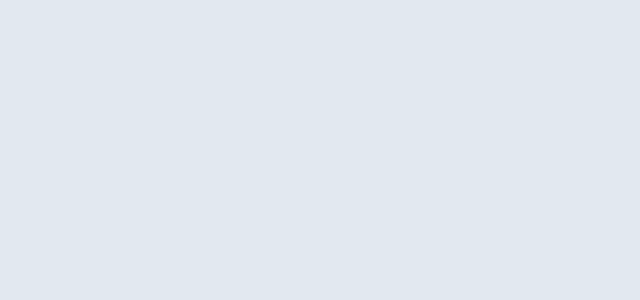
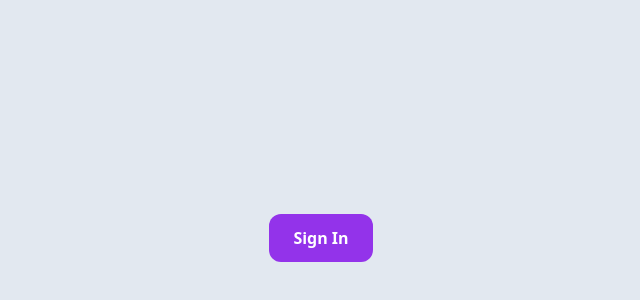
Before and after one commit to JulioFuentes2021/feedback-app, a React (Vite) app: page /feedback-app/sign-in in a window 1280 px wide. Before the commit this address had no page. Shown: the part 162-462 px from the top of the page, without its empty margins (319-959 px from the left). Built offline with nearby package versions, Linux system fonts and the light colour scheme.

Commit message:
Register and login component were created

```diff
--- /dev/null
+++ b/src/Axios/login.js
@@ -0,0 +1,8 @@
+import axios from "axios";
+
+const instance = axios.create({
+    method: "POST",
+    baseURL: "http://localhost:8000/",
+});
+
+export default instance;
--- /dev/null
+++ b/src/components/Login.jsx
@@ -0,0 +1,27 @@
+import React from "react";
+import login from "../Axios/login";
+
+const Login = () => {
+    const handleSubmit = (e) => {
+        e.preventDefault();
+        const form = e.target;
+        login({
+            url: "/login",
+            data: {
+                username: form.username.value,
+                password: form.password.value,
+            },
+        });
+        form.reset();
+    }
+
+    return (
+        <form onSubmit={handleSubmit} method="post" action="http://localhost:8000/auth/login">
+            <input type="text" placeholder="Username" name="username" />
+            <input type="text" placeholder="Password" name="password" />
+            <button type="submit">Enviarf</button>
+        </form>
+    );
+};
+
+export default Login;
--- /dev/null
+++ b/src/components/SignIn.jsx
@@ -0,0 +1,78 @@
+import React, { useRef, useState } from "react";
+import login from "../Axios/login";
+// import Redirect from "react-router"
+import axios from "axios";
+
+const SignIn = () => {
+    const signInButton = useRef(null)
+
+    const [handleForm, setHandleForm] = useState(false)
+    const [error, setError] = useState(false)
+
+    const handleSubmit = async (e) => {
+        e.preventDefault();
+        const form = e.target;
+        console.log(form.username.value)
+        console.log(form.password.value)
+
+        login({
+            url: "/sign-in",
+            data: {
+                username: form.username.value,
+                password: form.password.value,
+            },
+        }).catch(err => setError(!error))
+        // axios.post('http://localhost:8000/auth/login')
+
+
+        form.reset();
+        // form.submit();
+        // <Redirect to="/feedback-app" />
+    }
+
+    return (
+        <div className="flex flex-col justify-center items-center h-screen">
+            <button onClick={() => setHandleForm(!handleForm)} className="bg-purple-600 text-white px-6 py-3 font-semibold rounded-xl">
+                Sign In
+            </button>
+            {" "}
+            <div className={`${!handleForm ? "w-0 h-0" : "w-full h-screen"}      transition-w ease duration-300 flex items-center absolute bg-gray-800 overflow-hidden`}>
+
+                <div className="absolute flex items-start justify-end w-full h-screen">
+                    <button onClick={() => setHandleForm(!handleForm)} className="p-8 text-white text-xl">Exit</button>
+                </div>
+                <form
+                    className={`w-full m-auto flex flex-col items-center bg-gray-800 text-white p-4 sticky z-50`}
+                    method="post"
+                    action="http://localhost:8000/sign-in"
+                    autoComplete="off"
+                    onSubmit={handleSubmit}
+                >
+                    <p className={`${error ? "visible" : "invisible"} text-xl text-red-500`}>Username or password incorrect</p>
+                    {" "}
+                    <input
+                        className="max-w-xl outline-none w-full p-2 my-2 bg-transparent border-b border-white focus:border-purple-800 transition-b ease duration-2000"
+                        type="text"
+                        placeholder="Username"
+                        name="username"
+                        autoFocus
+                        required
+                    // value="Ronaldo"
+                    />
+                    {" "}
+                    <input
+                        className="max-w-xl outline-none w-full p-2 my-2 bg-transparent border-b border-white focus:border-purple-800 transition-b ease duration-2000"
+                        type="password"
+                        placeholder="Password"
+                        name="password"
+                        required
+                    // value="canales"
+                    />
+                    <button className="max-w-xl my-5 bg-purple-800 w-full p-3 hover:bg-purple-900" type="submit">Enviar</button>
+                </form>
+            </div>
+        </div >
+    );
+};
+
+export default SignIn;
--- a/src/main.jsx
+++ b/src/main.jsx
@@ -10,4 +10,4 @@ ReactDOM.render(
 		<App />
 	</Provider>,
 	document.getElementById("root")
-);
+ );
--- a/src/routes/index.jsx
+++ b/src/routes/index.jsx
@@ -2,6 +2,8 @@ import React from "react";
 import { BrowserRouter, Routes, Route } from "react-router-dom";
 import Index from "../pages/index";
 import AddFeedback from "../components/CreateNewFeedback";
+import Login from "../components/Login";
+import SignIn from "../components//SignIn";
 
 const RoutesPage = () => {
 	return (
@@ -9,6 +11,8 @@ const RoutesPage = () => {
 			<Routes>
 				<Route path="/feedback-app" element={<Index />} />
 				<Route path="add" element={<AddFeedback />} />
+				<Route path="/feedback-app/login" element={<Login />} />
+				<Route path="/feedback-app/sign-in" element={<SignIn />} />
 			</Routes>
 		</BrowserRouter>
 	);
```
